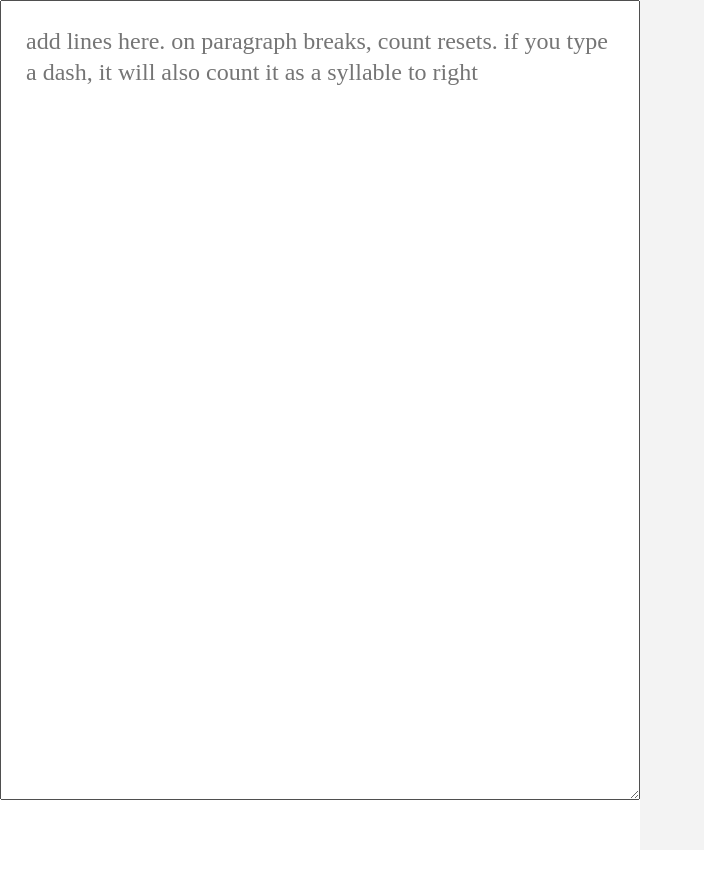
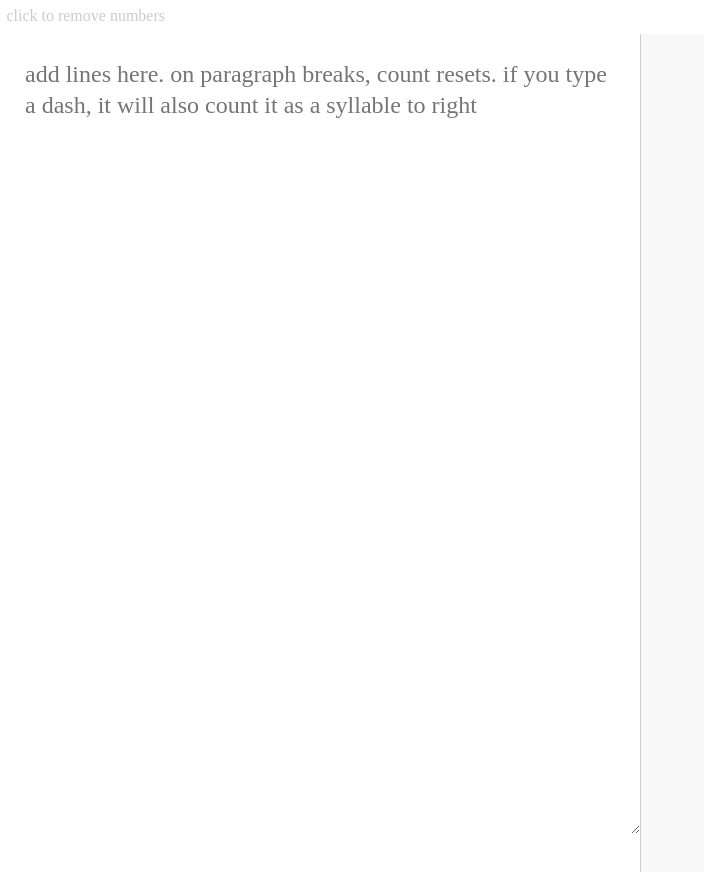
Before and after one commit to scazan/linenumbers, a React (Create React App) app: page / in a window 1280 px wide. Shown: the top 872 px of the page, without its empty margins (0-704 px from the left). Before the commit the page ends 850 px from the top, so only its background shows below. Built offline with nearby package versions, Linux system fonts and the light colour scheme; a web font is replaced by a local one.

Commit message:
add toggle

```diff
--- a/public/index.html
+++ b/public/index.html
@@ -2,7 +2,6 @@
 <html lang="en">
   <head>
     <meta charset="utf-8" />
-    <link rel="icon" href="%PUBLIC_URL%/favicon.ico" />
     <meta name="viewport" content="width=device-width, initial-scale=1" />
     <meta name="theme-color" content="#000000" />
     <meta
@@ -24,7 +23,7 @@
       work correctly both with client-side routing and a non-root public URL.
       Learn how to configure a non-root public URL by running `npm run build`.
     -->
-    <title>React App</title>
+    <title>line numbers</title>
   </head>
   <body>
     <noscript>You need to enable JavaScript to run this app.</noscript>
--- a/src/App.css
+++ b/src/App.css
@@ -4,10 +4,26 @@
   grid-template-columns: 50vw 50vw;
 }
 
-textarea, .content {
+
+
+textarea, .content, .toolbar {
   font-family: 'Jaldi', serif;
   font-size: 24px;
   line-height: 1.3em;
+
+  border: none;
+}
+
+.toolbar {
+  font-size: 16px;
+  color: #ccc;
+  padding: 0.5vw;
+  cursor: cell;
+  user-select: none;
+}
+
+.lineNumber {
+  color: #ccc;
 }
 
 textarea {
@@ -18,10 +34,11 @@ textarea {
 }
 
 .content {
-  background-color: #f3f3f3;
+  background-color: #f8f8f8;
   width: 50vw;
   height: 100vh;
   padding: 25px;
+  border-left: 1px solid #ccc;
 }
 
 .content .beat {
@@ -36,3 +53,7 @@ textarea {
 .content .beatNum:first-child {
   display: none;
 }
+
+.App.noBeatsVisible .content .beatNum {
+  display: none;
+}
--- a/src/App.js
+++ b/src/App.js
@@ -16,6 +16,7 @@ const getBeats = (line) => {
 function App() {
   const textArea = useRef(null);
   const [content, setContent] = useState("");
+  const [beatsVisible, setBeatsVisible] = useState(true);
 
   const process = () => {
     const value = textArea.current.value;
@@ -46,8 +47,16 @@ function App() {
     }
   });
 
+  const toggleBeatsVisible = () => setBeatsVisible(!beatsVisible);
+
   return (
-    <div className="App">
+    <>
+    <div className="toolbar">
+      <div className="beatsVisible" onClick={toggleBeatsVisible}>
+        {beatsVisible ? 'click to remove numbers' : 'click to add numbers'}
+      </div>
+    </div>
+      <div className={`App ${beatsVisible ? '' : 'noBeatsVisible'}`}>
       <textarea
         ref={textArea}
         placeholder="add lines here. on paragraph breaks, count resets. if you type a dash, it will also count it as a syllable to right"
@@ -60,6 +69,7 @@ function App() {
       >
       </div>
     </div>
+    </>
   );
 }
 
```
